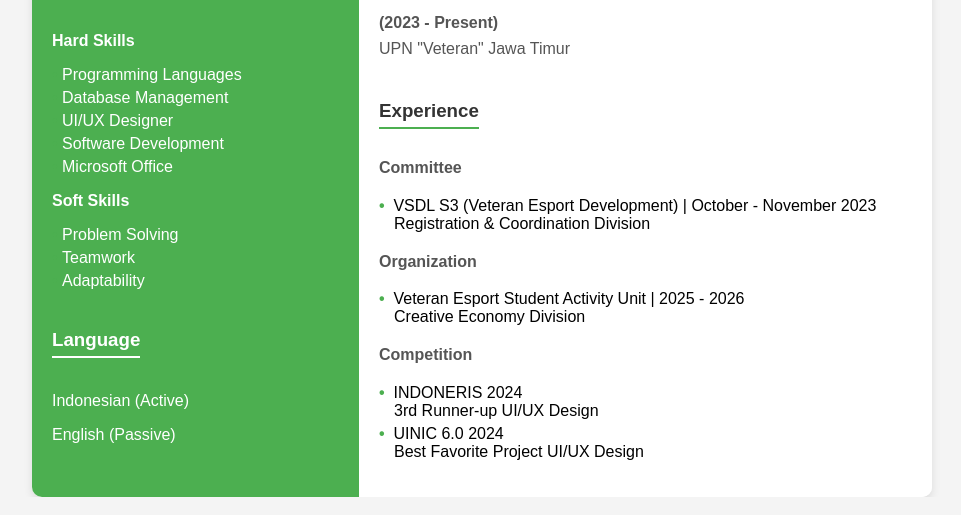
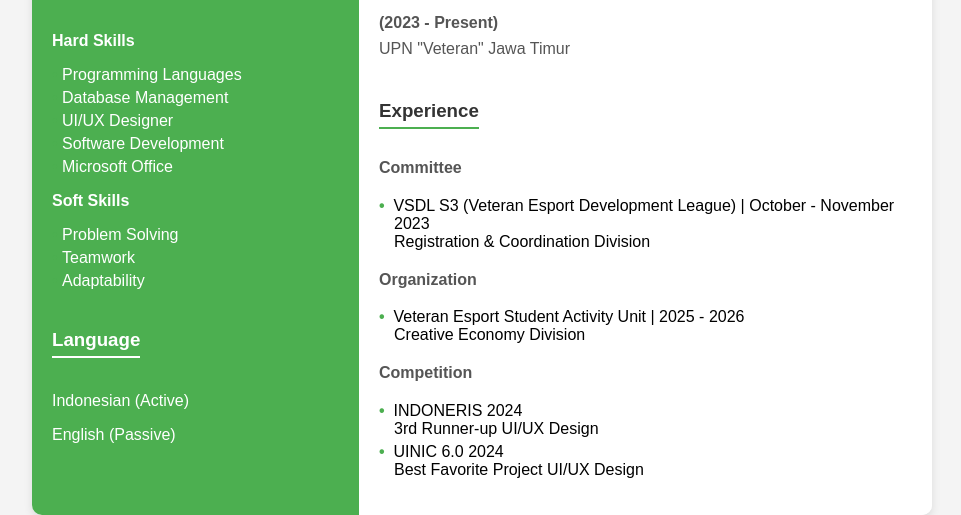
Before and after one commit to TaufiqTri08/CV, a plain HTML site: page index.html in a window 1280 px wide. Shown: the part 399-914 px from the top of the page, without its empty margins (158-1119 px from the left). Drawn offline with Linux system fonts and the light colour scheme.

Commit message:
Update index.html

```diff
--- a/index.html
+++ b/index.html
@@ -72,7 +72,7 @@
           <p><strong>Committee</strong></p>
           <ul>
             <li>
-              VSDL S3 (Veteran Esport Development) | October - November 2023<br />
+              VSDL S3 (Veteran Esport Development League) | October - November 2023<br />
               Registration & Coordination Division
             </li>
           </ul>
```
